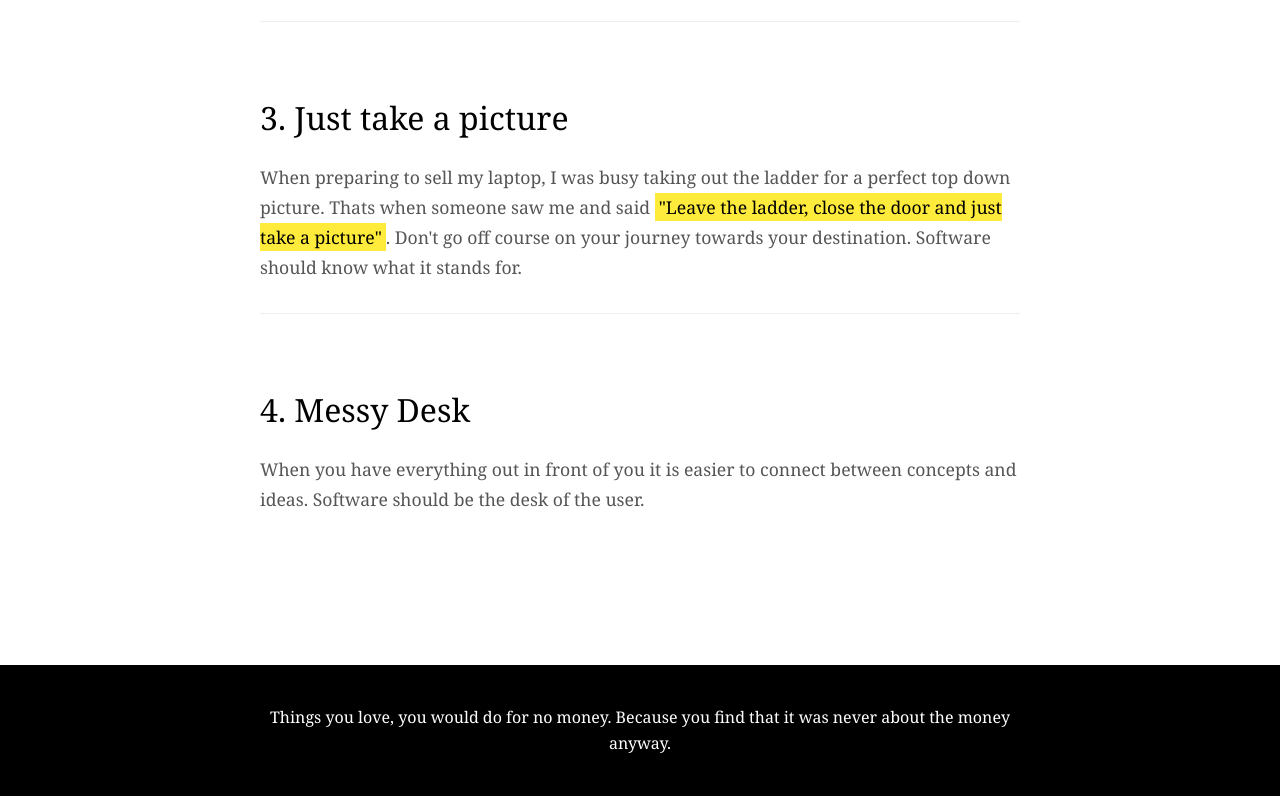
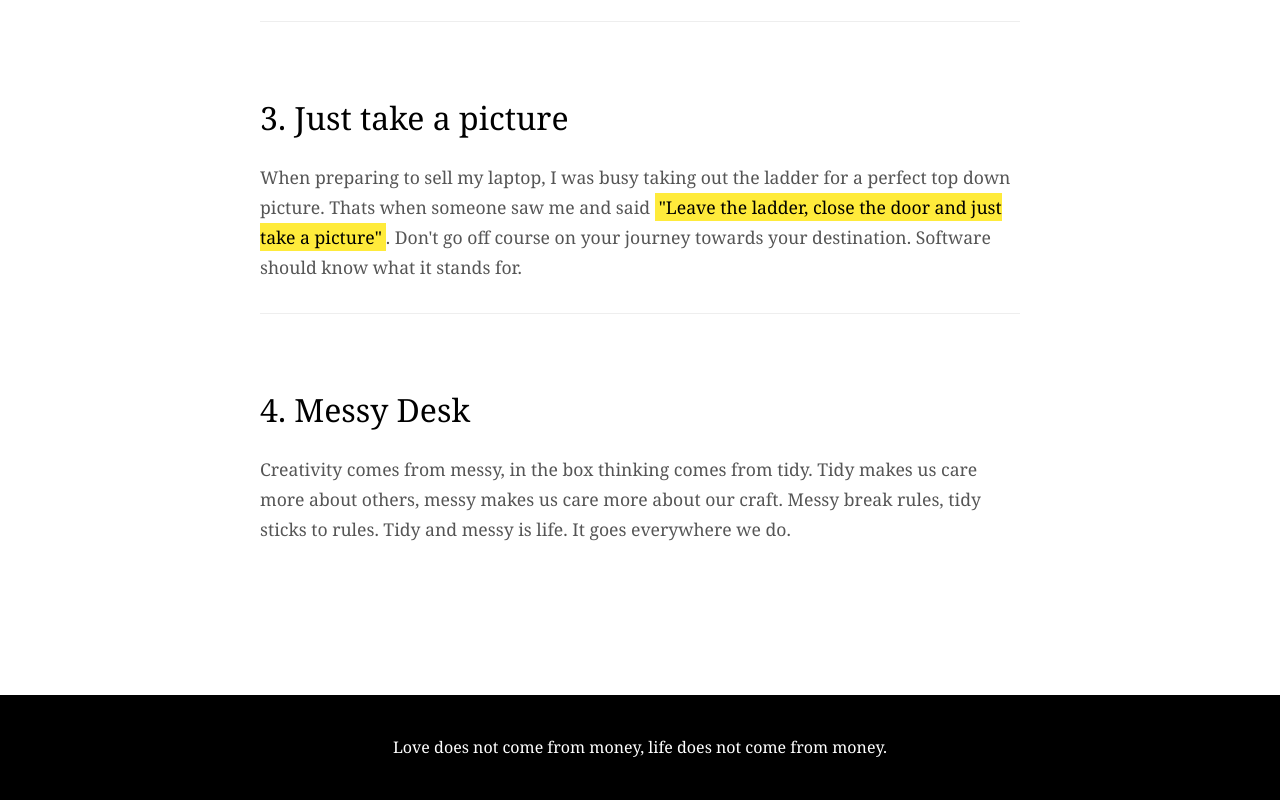
Before and after one commit to AlreadyArio/Outone, a Next.js app: page / in a window 1280 px wide. Shown: the part 1109-1909 px from the top of the page. Built offline with nearby package versions, Linux system fonts and the light colour scheme.

Commit message:
Update page.js

```diff
--- a/src/app/page.js
+++ b/src/app/page.js
@@ -36,14 +36,18 @@ export default function Home() {
 
           <div className="principle">
             <h3>4. Messy Desk</h3>
-            <p>When you have everything out in front of you it is easier to connect between concepts and ideas. Software should be the desk of the user.</p>
+            <p>Creativity comes from messy, in the box thinking comes from tidy.
+Tidy makes us care more about others, messy makes us care more about our craft.
+Messy break rules, tidy sticks to rules.
+Tidy and messy is life.
+It goes everywhere we do.</p>
           </div>
         </div>
       </section>
 
       <footer>
         <div className="container">
-          <p>Things you love, you would do for no money. Because you find that it was never about the money anyway.</p>
+          <p>Love does not come from money, life does not come from money.</p>
         </div>
       </footer>
     </>
```
